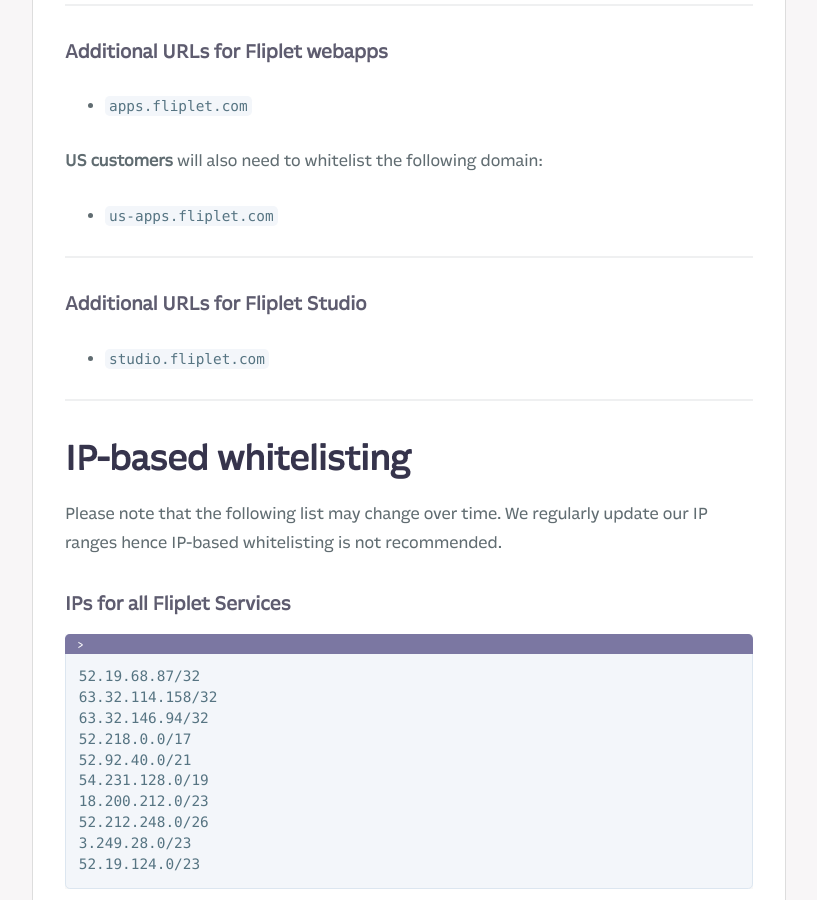
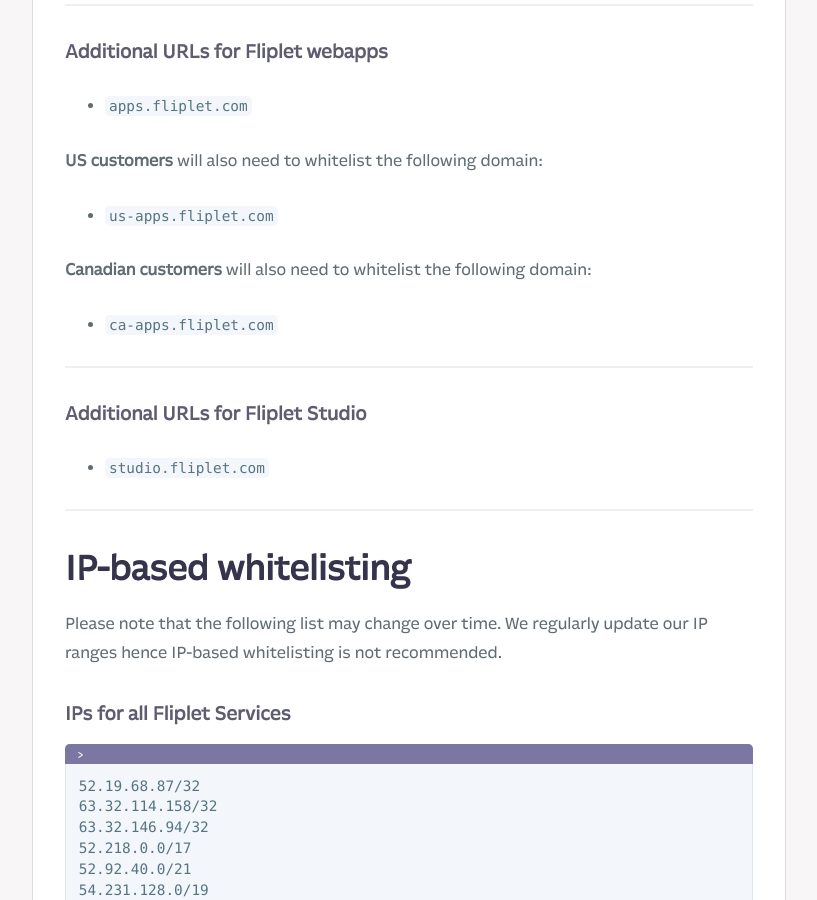
Before and after one commit to Fliplet/fliplet-cli, a Jekyll site: the page built from docs/URLs-and-IP-Addresses.md, in a window 1280 px wide and 900 px high, scrolled down 1543 px. Shown: the whole window, without its empty margins (254-1071 px from the left). Built offline with Jekyll 4.4.1, drawn with Linux system fonts in a browser that asks for light colours; nearby versions of some CDN libraries; our own code applies the rules of GitHub Pages for plain Markdown files; library files that are not in the unit come from our copies; comment, search, counter and statistics services are not loaded; a style sheet for code colours, icons or effects is not loaded.

Commit message:
canadian URLs

```diff
--- a/docs/URLs-and-IP-Addresses.md
+++ b/docs/URLs-and-IP-Addresses.md
@@ -42,6 +42,10 @@
 
 - `us-apps.fliplet.com`
 
+**Canadian customers** will also need to whitelist the following domain:
+
+- `ca-apps.fliplet.com`
+
 ---
 
 ### Additional URLs for Fliplet Studio
```
